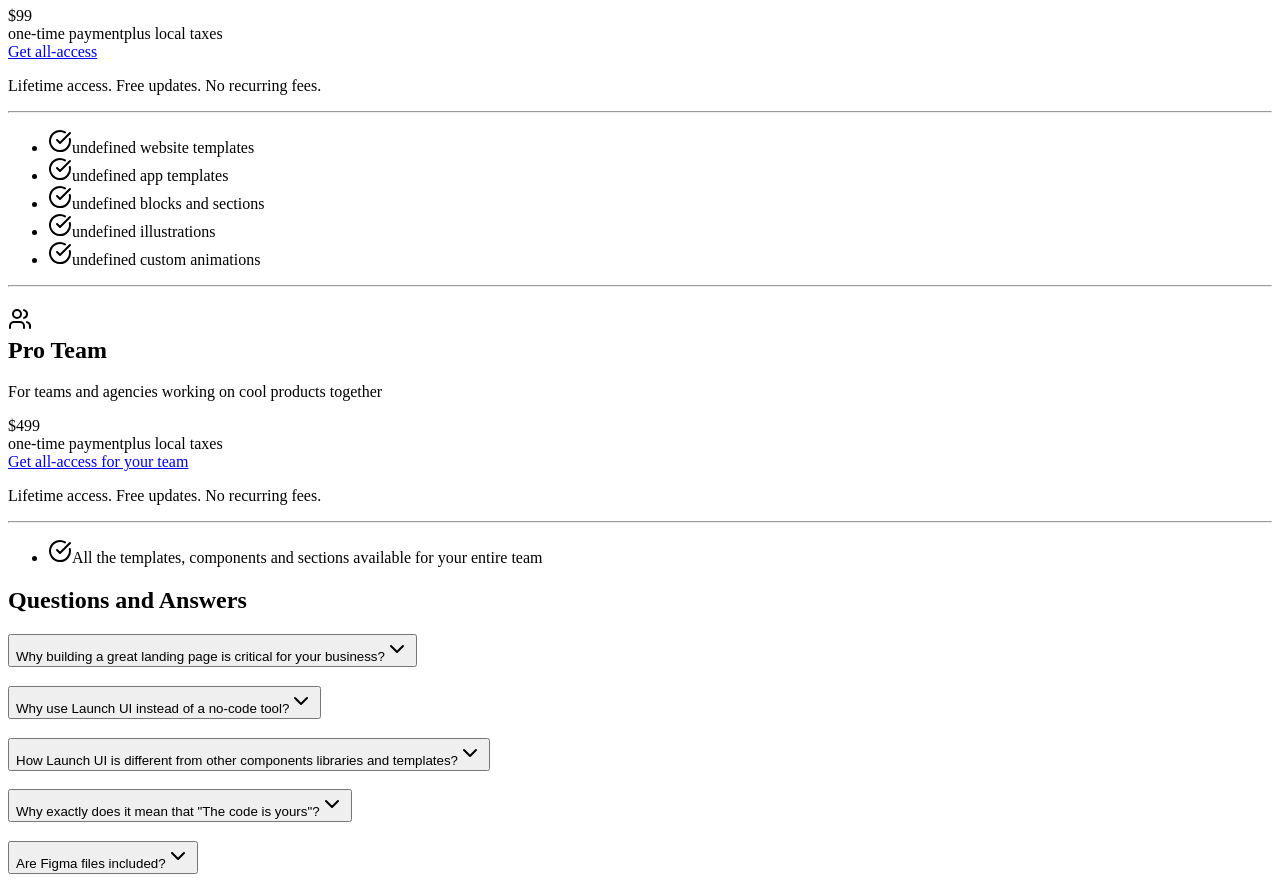
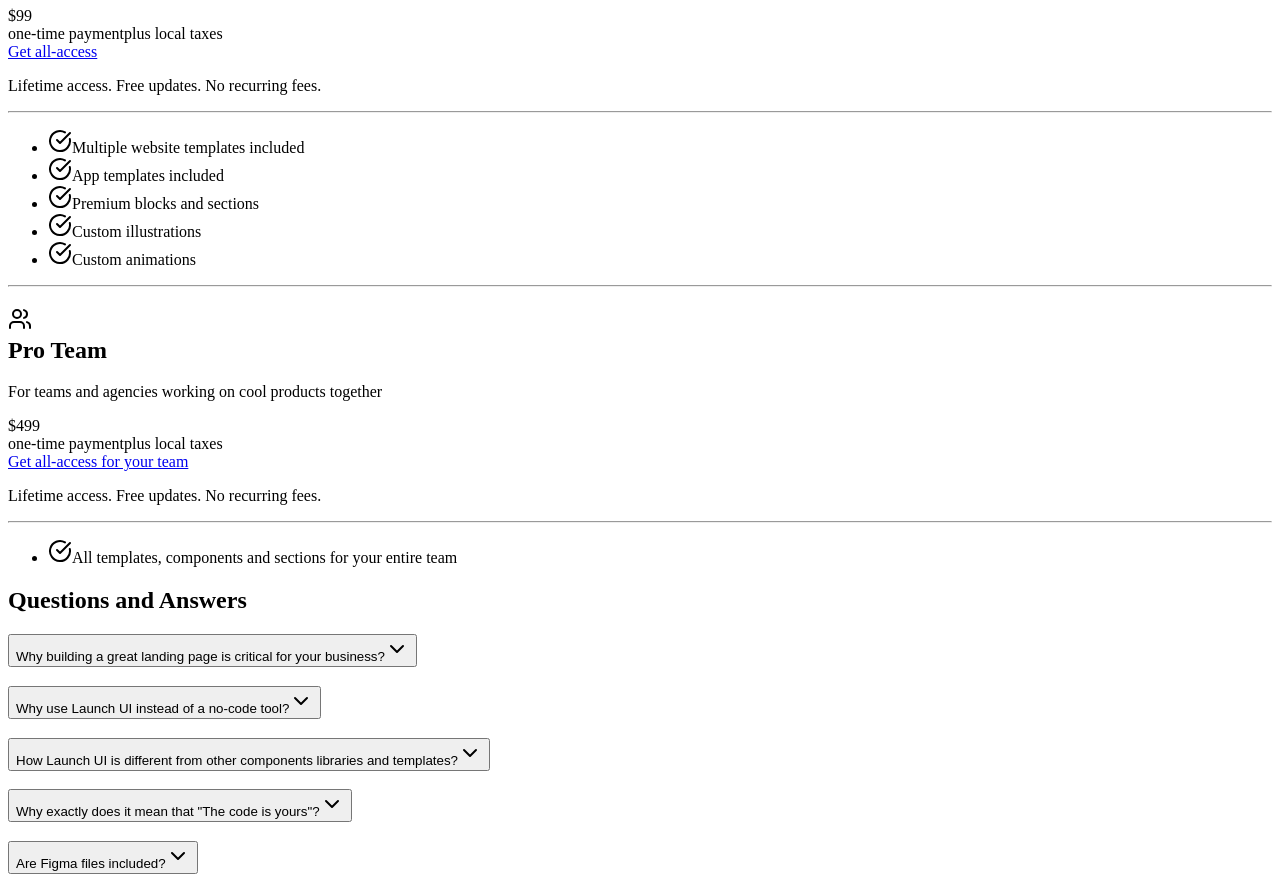
Before and after one commit to telluricaquarian/telluricaquarian, a Next.js app: page / in a window 1280 px wide. Shown: the part 3460-4351 px from the top of the page. Built offline with nearby package versions, Linux system fonts and the light colour scheme.

Commit message:
Simplify pricing section and remove siteConfig dependency

```diff
--- a/components/sections/pricing/default.tsx
+++ b/components/sections/pricing/default.tsx
@@ -1,6 +1,5 @@
 import { User, Users } from "lucide-react";
 
-import { siteConfig } from "@/config/site";
 import { cn } from "@/lib/utils";
 
 import { PricingColumn, PricingColumnProps } from "../../ui/pricing-column";
@@ -44,14 +43,14 @@
       cta: {
         variant: "default",
         label: "Get all-access",
-        href: "/pricing", // <-- CHANGED from siteConfig.pricing.pro
+        href: "/pricing", // adjust later if you have a real checkout URL
       },
       features: [
-        `${siteConfig.stats.websiteTemplates} website templates`,
-        `${siteConfig.stats.appTemplates} app templates`,
-        `${siteConfig.stats.sections} blocks and sections`,
-        `${siteConfig.stats.illustrations} illustrations`,
-        `${siteConfig.stats.animations} custom animations`,
+        "Multiple website templates included",
+        "App templates included",
+        "Premium blocks and sections",
+        "Custom illustrations",
+        "Custom animations",
       ],
       variant: "glow-brand",
     },
@@ -64,10 +63,10 @@
       cta: {
         variant: "default",
         label: "Get all-access for your team",
-        href: "/pricing", // <-- CHANGED from siteConfig.pricing.team
+        href: "/pricing", // adjust later if you want a separate team link
       },
       features: [
-        "All the templates, components and sections available for your entire team",
+        "All templates, components and sections for your entire team",
       ],
       variant: "glow",
     },
```
